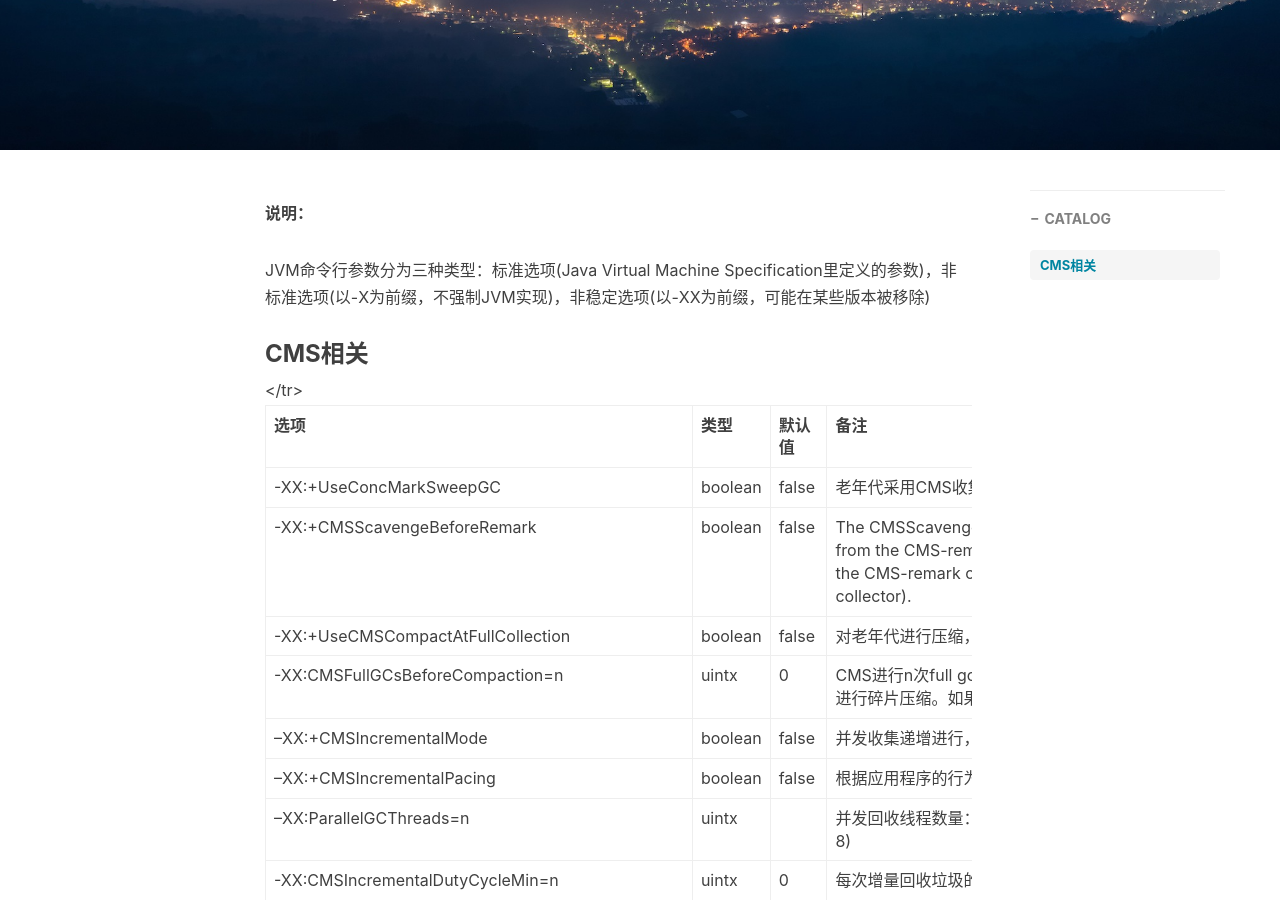
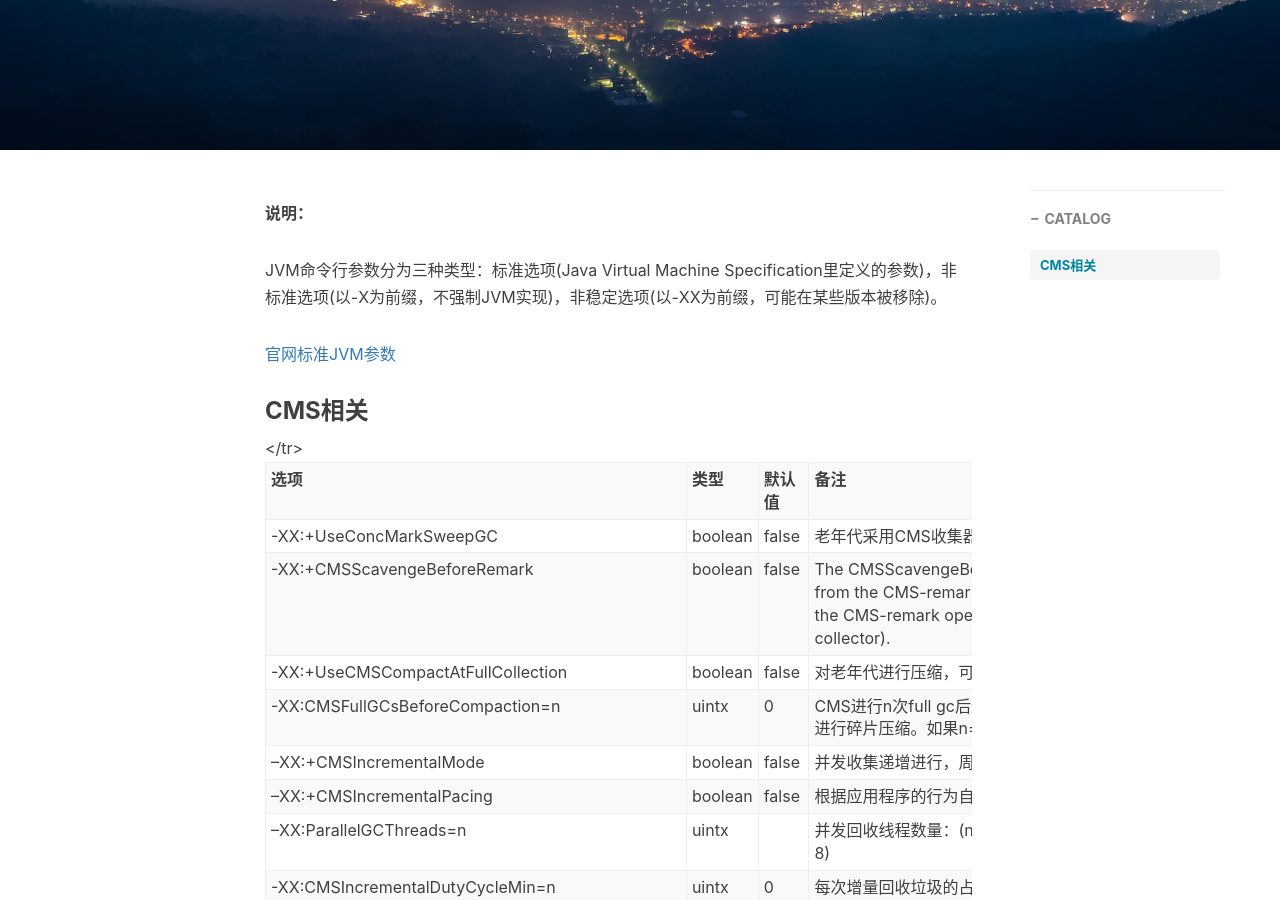
Before and after one commit to lichengwu/lichengwu.github.com, a Jekyll site: the page built from _posts/jvm/2013-10-14-jvm-command-line-options.md, in a window 1280 px wide and 900 px high, scrolled down 307 px. Built offline with Jekyll 4.4.1, drawn with Linux system fonts in a browser that asks for light colours; nearby versions of some CDN libraries; comment, search, counter and statistics services are not loaded.

Commit message:
增加官网JVM参数配置

```diff
--- a/_posts/jvm/2013-10-14-jvm-command-line-options.md
+++ b/_posts/jvm/2013-10-14-jvm-command-line-options.md
@@ -11,10 +11,13 @@ tags: [java, jvm, hotspot]
 
 **说明：**
 
-JVM命令行参数分为三种类型：标准选项(Java Virtual Machine Specification里定义的参数)，非标准选项(以-X为前缀，不强制JVM实现)，非稳定选项(以-XX为前缀，可能在某些版本被移除)
+JVM命令行参数分为三种类型：标准选项(Java Virtual Machine Specification里定义的参数)，非标准选项(以-X为前缀，不强制JVM实现)，非稳定选项(以-XX为前缀，可能在某些版本被移除)。
+
+
+[官网标准JVM参数](http://www.oracle.com/technetwork/java/javase/tech/vmoptions-jsp-140102.html)
 
 ### CMS相关
-<table>
+<table class="table table-bordered table-striped table-condensed">
    <tr>
       <th>选项</th>
       <th>类型</th>
```
